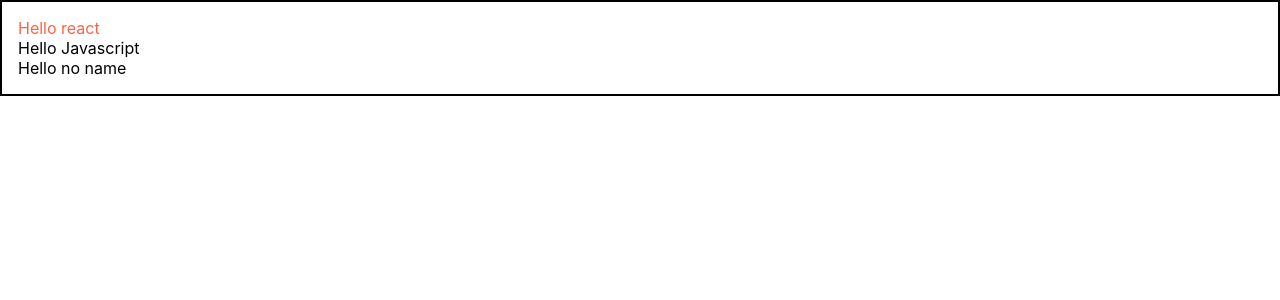
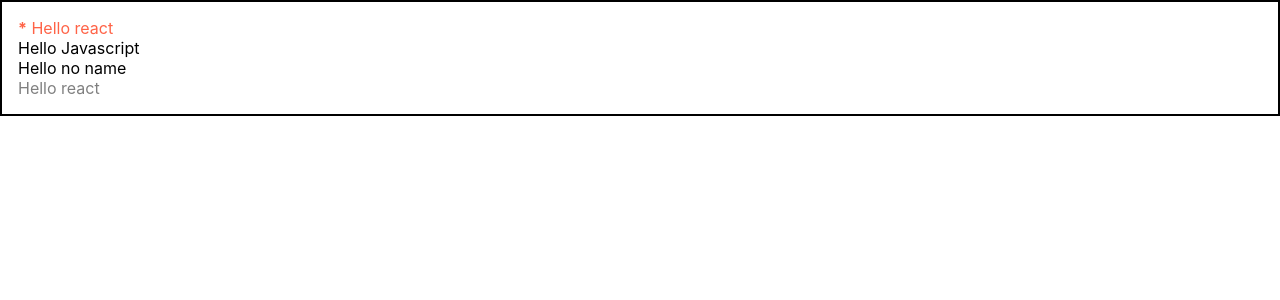
Before and after one commit to Quriousity/react-tutorial, a React (Create React App) app in the folder react-tutorial/: page / in a window 1280 px wide. Shown: the top 300 px of the page. Built offline with nearby package versions, Linux system fonts and the light colour scheme.

Commit message:
props
조건부 렌더링

```diff
--- a/react-tutorial/src/App.js
+++ b/react-tutorial/src/App.js
@@ -1,13 +1,16 @@
 import Hello from './components/Hello';
+import Hello2 from './components/Hello2';
 import Wrapper from './components/Wrapper';
 
 function App() {
   return (
     <div>
       <Wrapper>
-        <Hello name="react" color="tomato"/>
+        <Hello name="react" color="tomato" isSpecial/>
         <Hello name="Javascript"/>
         <Hello />
+        <Hello2 name="react" color="grey"/>
+        <Hello2 name="react" color="grey" isSpecial/>
       </Wrapper>
     </div>
   );
--- a/react-tutorial/src/components/Hello.jsx
+++ b/react-tutorial/src/components/Hello.jsx
@@ -1,5 +1,5 @@
-function Hello({ color, name }) {
-  return <div style={{ color }}>Hello {name}</div>
+function Hello({ color, name, isSpecial }) {
+  return <div style={{ color }}>{isSpecial && <b>*</b>} Hello {name} </div>
 }
 
 Hello.defaultProps = {
--- /dev/null
+++ b/react-tutorial/src/components/Hello2.jsx
@@ -0,0 +1,14 @@
+function Hello2({ color, name, isSpecial }) {
+    return(
+        <div>
+            {!isSpecial && <div style={{ color }}> Hello {name} </div>}
+        </div>
+    )
+  }
+
+  Hello2.defaultProps = {
+    name: "no name",
+    color: "black"
+  }
+
+  export default Hello2;
```
